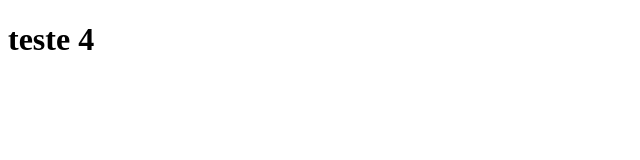
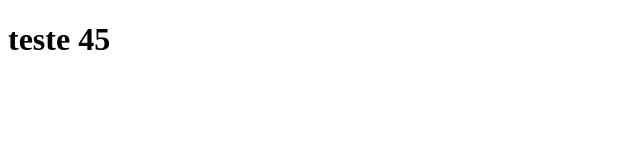
Before and after one commit to edu-tmrw/clone-tabnews, a Next.js app: page / in a window 1280 px wide. Shown: the top 160 px of the page, without its empty margins (0-640 px from the left). Built offline with nearby package versions, Linux system fonts and the light colour scheme.

Commit message:
Update heading text from 'teste 4' to 'teste 45'

```diff
--- a/pages/index.js
+++ b/pages/index.js
@@ -1,5 +1,5 @@
 function Home() {
-    return <h1>teste 4</h1>
+    return <h1>teste 45</h1>
 }
 
 export default Home;
```
